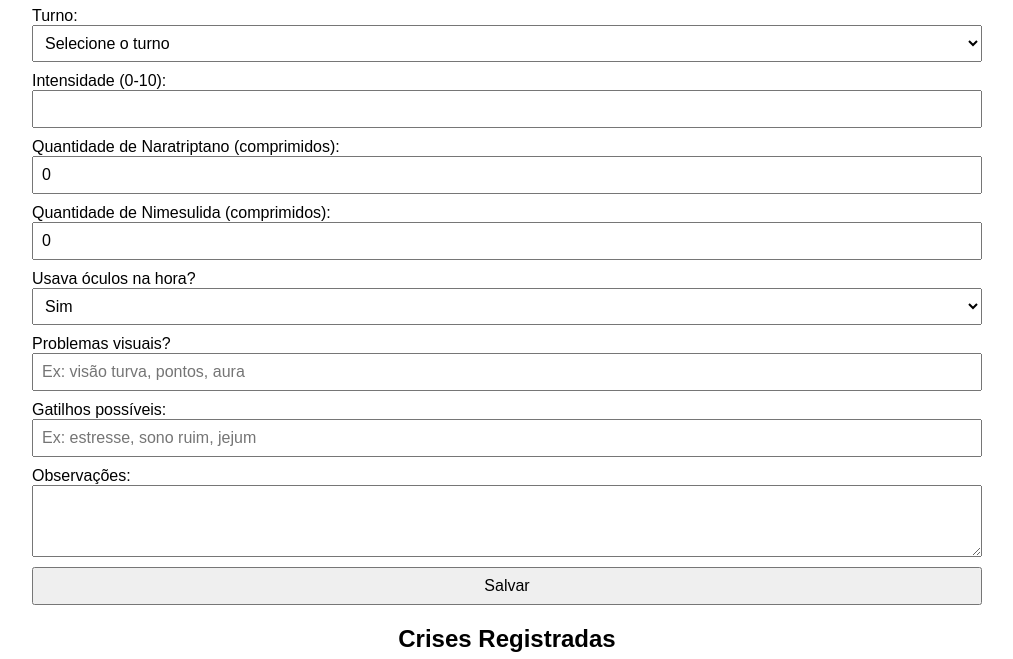
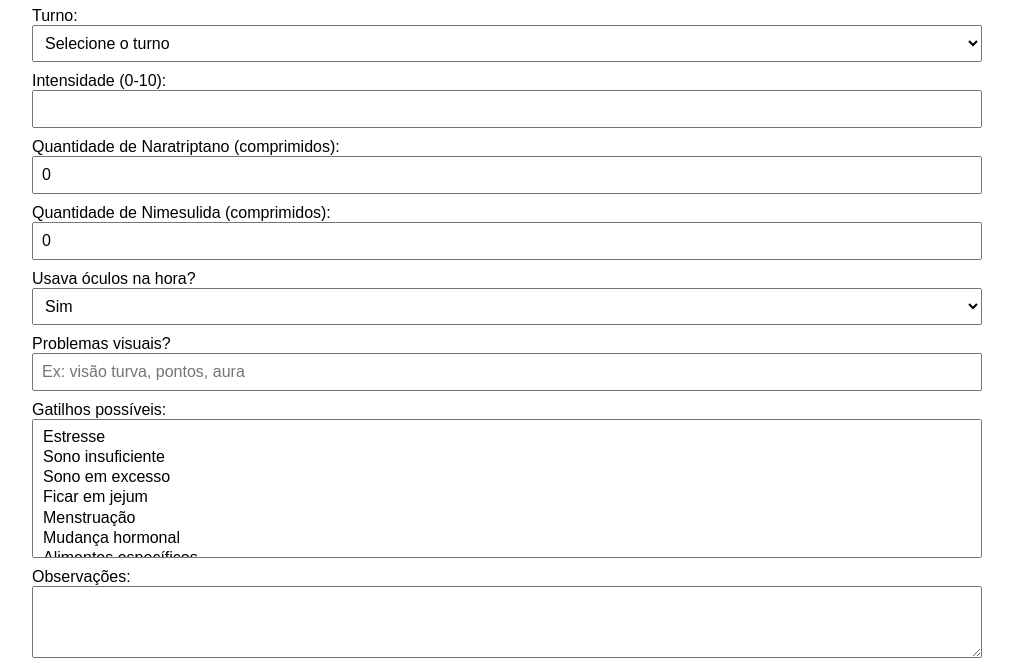
Before and after one commit to Mauthope/visaonumerador, a plain HTML site: page index.html in a window 1280 px wide. Shown: the part 161-820 px from the top of the page, without its empty margins (133-1146 px from the left). Drawn offline with nearby package versions, Linux system fonts and the light colour scheme.

Commit message:
Update index.html

```diff
--- a/index.html
+++ b/index.html
@@ -27,6 +27,9 @@
     input, select, textarea, button {
       padding: 8px;
       font-size: 1rem;
+    }
+    select[multiple] {
+      height: auto;
     }
     table {
       width: 100%;
@@ -96,7 +99,23 @@
       <input type="text" id="visao" placeholder="Ex: visão turva, pontos, aura" />
     </label>
     <label>Gatilhos possíveis:
-      <input type="text" id="gatilhos" placeholder="Ex: estresse, sono ruim, jejum" />
+      <select id="gatilhos" multiple size="6">
+        <option value="Estresse">Estresse</option>
+        <option value="Sono insuficiente">Sono insuficiente</option>
+        <option value="Sono em excesso">Sono em excesso</option>
+        <option value="Jejum">Ficar em jejum</option>
+        <option value="Menstruação">Menstruação</option>
+        <option value="Mudança hormonal">Mudança hormonal</option>
+        <option value="Alimentos específicos">Alimentos específicos</option>
+        <option value="Café ou abstinência de café">Café ou abstinência de café</option>
+        <option value="Mudanças climáticas">Mudanças climáticas</option>
+        <option value="Cheiros fortes">Cheiros fortes</option>
+        <option value="Luz intensa">Luz intensa</option>
+        <option value="Uso de telas">Uso de telas</option>
+        <option value="Barulhos altos">Barulhos altos</option>
+        <option value="Atividade física intensa">Atividade física intensa</option>
+        <option value="Desidratação">Desidratação</option>
+      </select>
     </label>
     <label>Observações:
       <textarea id="obs" rows="3"></textarea>
@@ -208,9 +227,7 @@
           scales: {
             y: {
               beginAtZero: true,
-              ticks: {
-                precision: 0
-              }
+              ticks: { precision: 0 }
             }
           }
         }
@@ -219,6 +236,7 @@
 
     form.addEventListener('submit', e => {
       e.preventDefault();
+      const gatilhosSelecionados = Array.from(document.getElementById('gatilhos').selectedOptions).map(opt => opt.value).join(', ');
       const data = {
         data: document.getElementById('data').value,
         turno: document.getElementById('turno').value,
@@ -227,7 +245,7 @@
         nimesulida: document.getElementById('nimesulida').value,
         oculos: document.getElementById('oculos').value,
         visao: document.getElementById('visao').value,
-        gatilhos: document.getElementById('gatilhos').value,
+        gatilhos: gatilhosSelecionados,
         obs: document.getElementById('obs').value
       };
       salvarNoLocalStorage(data);
@@ -239,7 +257,6 @@
     exportBtn.addEventListener('click', exportarCSV);
     carregarCrises();
 
-    // Expor função de exclusão para o escopo global
     window.excluirEntrada = excluirEntrada;
   </script>
 </body>
```
